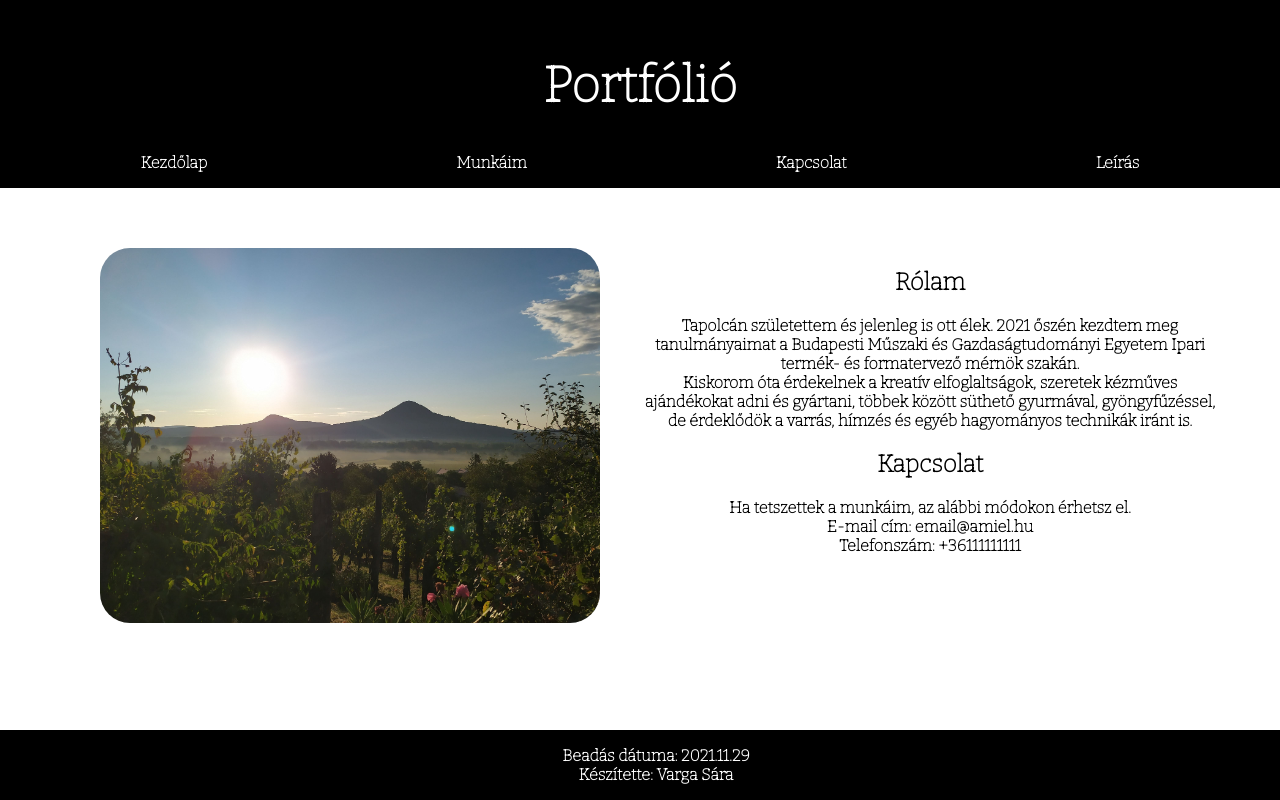
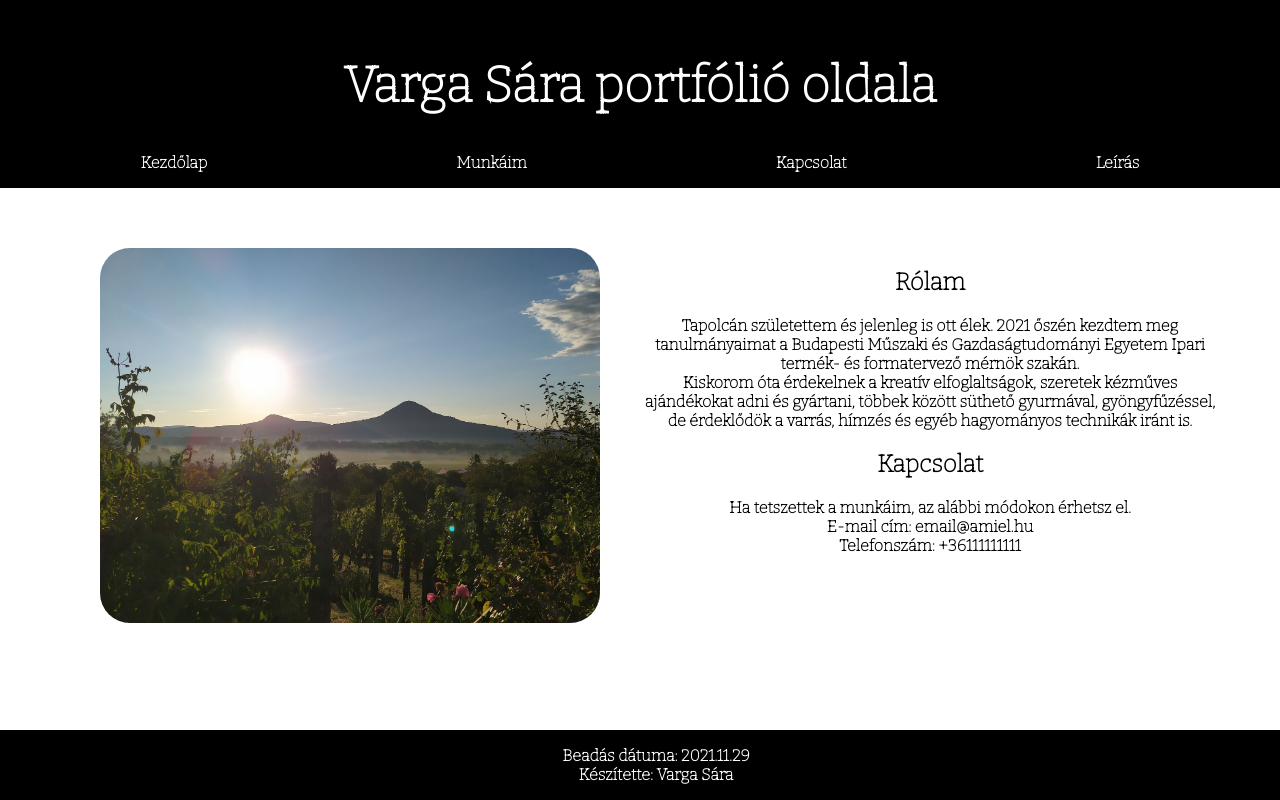
Before and after one commit to vargasara/varga_sara_portfolio, a plain HTML site: page kapcsolat.html in a window 1280 px wide. Drawn offline with nearby package versions, Linux system fonts and the light colour scheme.

Commit message:
Add files via upload

```diff
--- a/kapcsolat.html
+++ b/kapcsolat.html
@@ -11,7 +11,7 @@
 </head>
 <body>
 	<header>
-		<h1>Portfólió</h1>
+		<h1>Varga Sára portfólió oldala</h1>
 		<nav class="menusor">
 			<div class="menuelem"><a href="index.html">Kezdőlap</a></div>
 			<div class="menuelem"><a href="munkaim.html">Munkáim</a></div>
```
Also changed, not shown: index.html (+1 -1 lines), leiras.html (+1 -1 lines), munkaim.html (+1 -1 lines).
